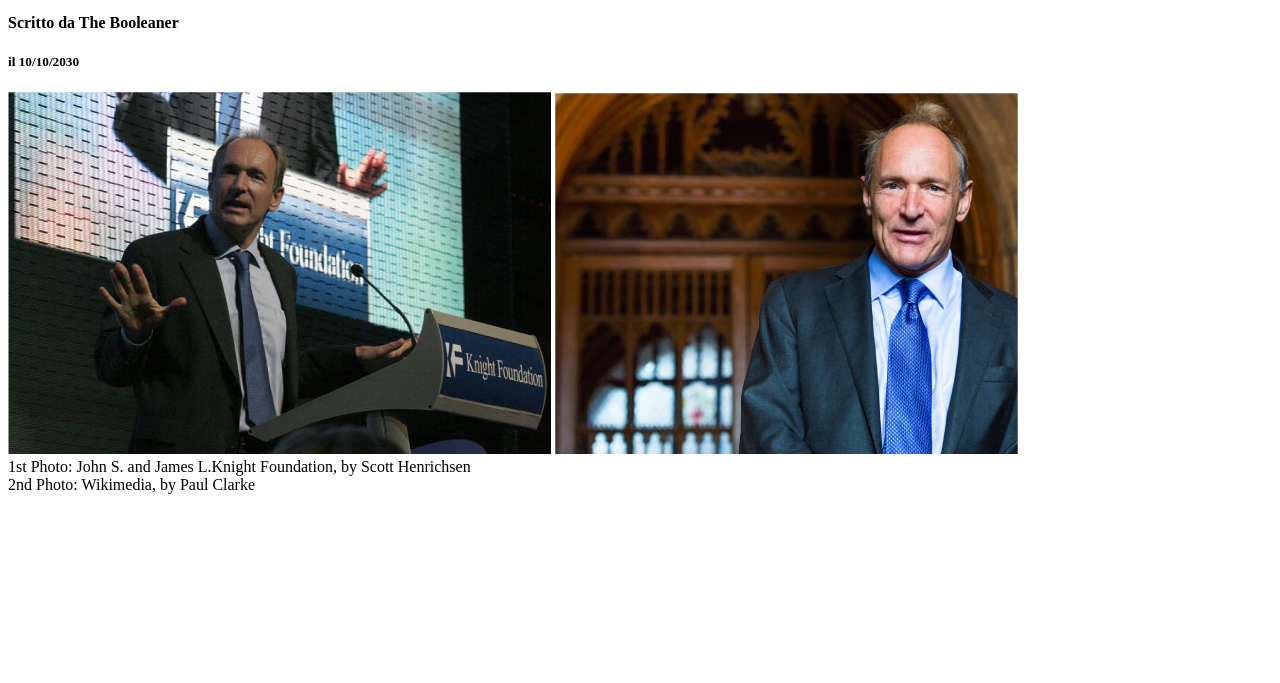
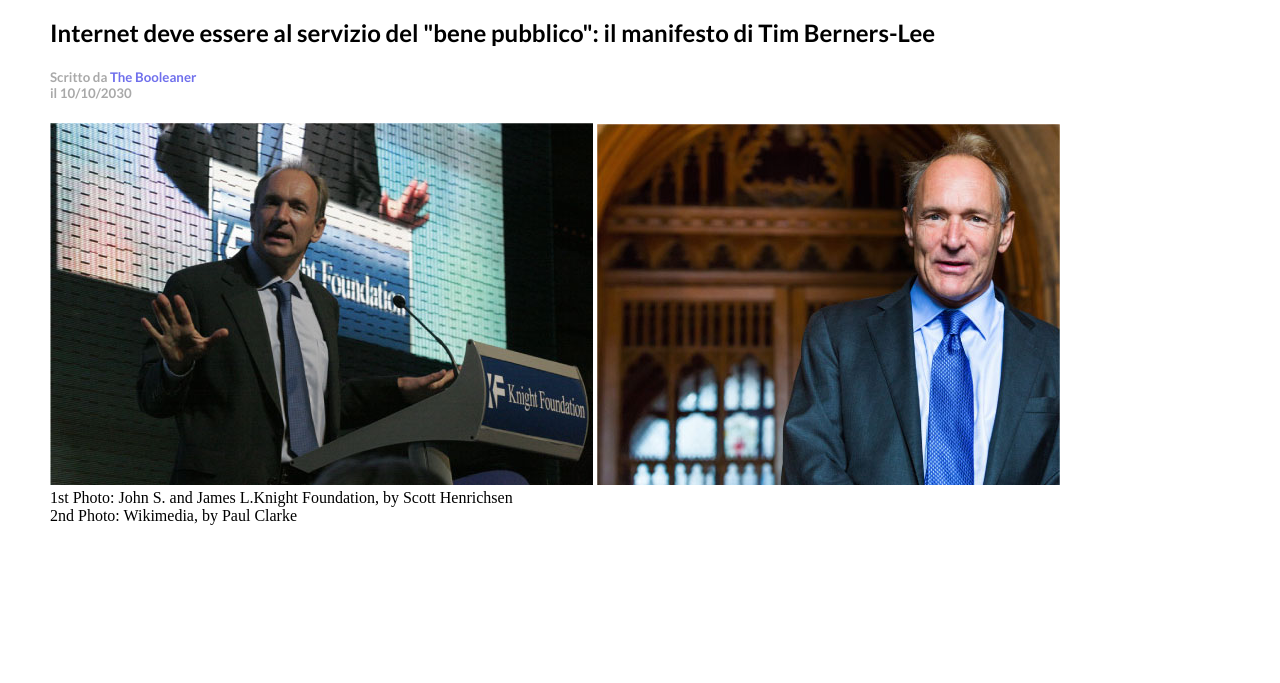
Before and after one commit to mauriziogiuffredi91/html-css-booleaner, a website: page index.html in a window 1280 px wide. Shown: the part 117-800 px from the top of the page. Drawn offline with Linux system fonts and the light colour scheme.

Commit message:
add color  and margin css

```diff
--- a/index.html
+++ b/index.html
@@ -6,6 +6,11 @@
     <meta http-equiv="X-UA-Compatible" content="ie=edge" />
     <title>The Booleaner</title>
     <link rel="stylesheet" href="./style.css" />
+    <link rel="preconnect" href="https://fonts.gstatic.com" />
+    <link
+      href="https://fonts.googleapis.com/css2?family=Lato:wght@700&display=swap"
+      rel="stylesheet"
+    />
   </head>
   <body>
     <header>
@@ -20,8 +25,10 @@
             di Tim Berners-Lee
           </h1>
 
-          <h4>Scritto da <span>The Booleaner</span></h4>
-          <h5>il 10/10/2030</h5>
+          <h5>
+            Scritto da <span id="text-item">The Booleaner</span> <br />
+            il 10/10/2030
+          </h5>
         </div>
 
         <img src="./img/tim-1.jpg" alt="Immagine di Tim Berners Lee 1" />
--- a/style.css
+++ b/style.css
@@ -1,3 +1,7 @@
+body {
+  margin: 0;
+}
+
 header {
   background-image: url("./img/pattern.png");
   background-size: contain;
@@ -7,4 +11,21 @@ header {
 
 header img {
   width: 200px;
+  margin: 30px 40px;
 }
+
+main {
+  margin: 0 50px;
+}
+
+.title {
+  font-family: "Lato", sans-serif;
+}
+
+#text-item {
+  color: #6f6fec;
+}
+
+h5 {
+  color: rgb(169, 169, 169);
+}
```
